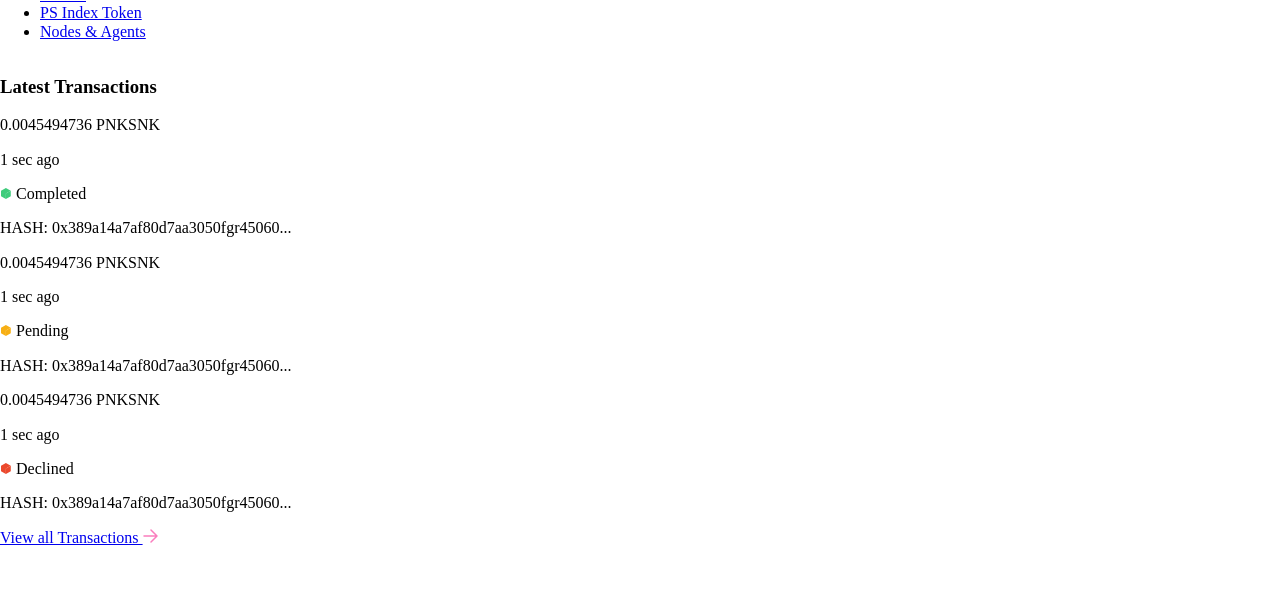
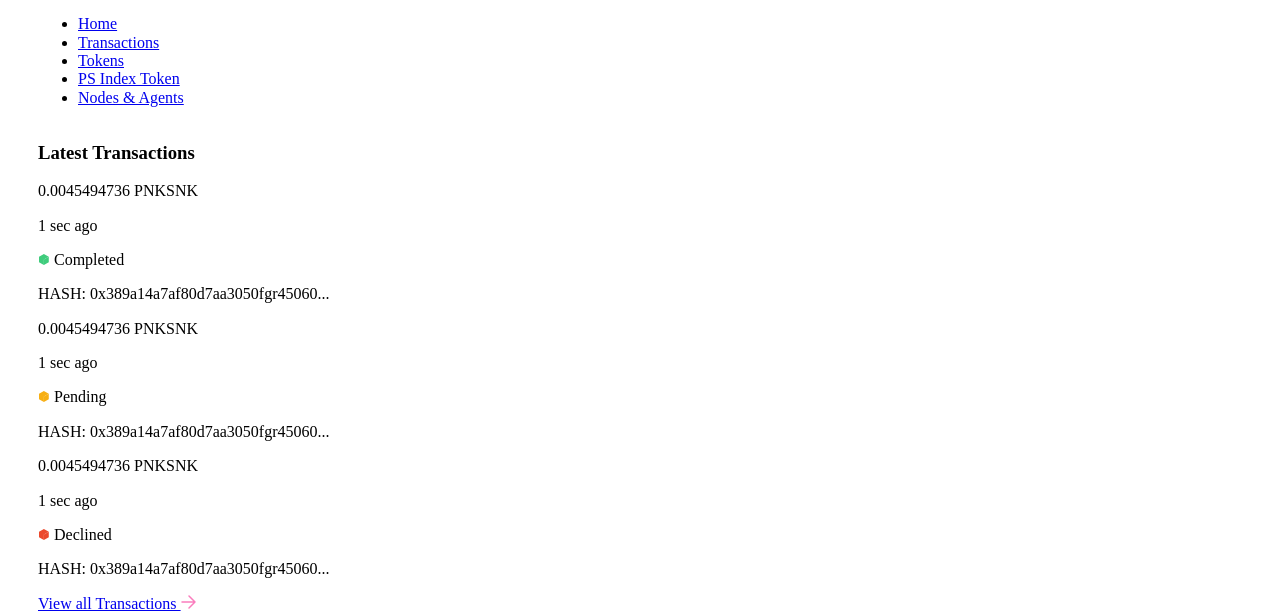
Before and after one commit to disaq1/Pink-Snake, a website: page docs/index.html in a window 1280 px wide. Shown: the part 395-1008 px from the top of the page. Before the commit the page ends 942 px from the top, so only its background shows below. Drawn offline with nearby package versions, Linux system fonts and the light colour scheme; files that its build step writes are made by us from their sources; files whose address does not match are found by name.

Commit message:
Добавляет правило максимальной ширины для тела страницы Добавляет класс для блокировки прокрутки страницы

```diff
--- a/#src/scss/_body.scss
+++ b/#src/scss/_body.scss
@@ -1,5 +1,10 @@
 body {
-    margin: 0;
+    margin: 0 auto;
     padding: 0;
     box-sizing: border-box;
+
+    max-width: 1204px;
 }
+body._lock {
+    overflow: hidden;
+}
```
